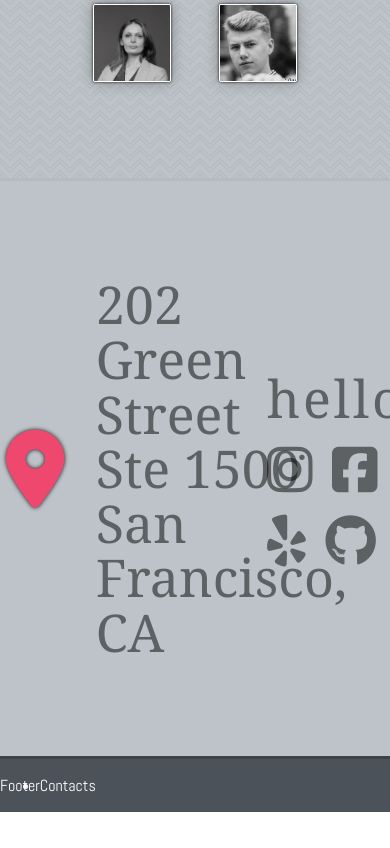
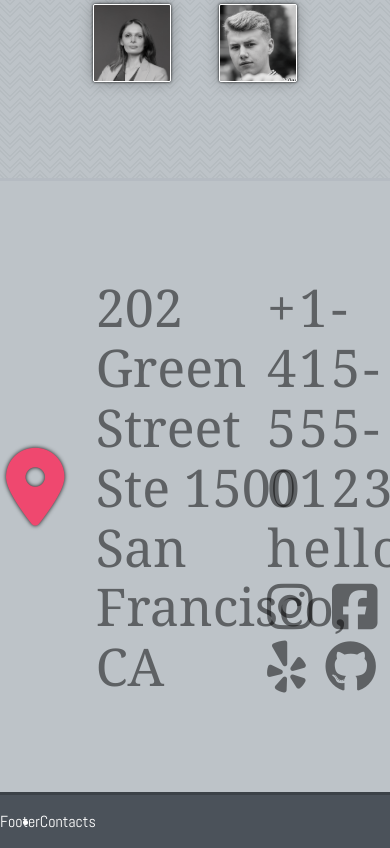
Before and after one commit to mreed4/flex-company, a plain HTML site: page index.html in a window 390 px wide. Shown: the part 5356-6204 px from the top of the page. Before the commit the page ends 6168 px from the top, so only its background shows below. Drawn offline with nearby package versions, Linux system fonts and the light colour scheme.

Commit message:
Add fake phone number

```diff
--- a/index.html
+++ b/index.html
@@ -203,13 +203,14 @@
         <div class="contact-card">
           <div><i class="fas fa-map-marker-alt"></i></div>
           <div>
-            202 Green Street <br />
+            202 Green Street<br />
             Ste 1500<br />
-            San Francisco, CA <br />
+            San Francisco, CA<br />
           </div>
         </div>
         <div class="contact-card">
-          hello@flex.co <br />
+          +1-415-555-0123<br />
+          hello@flex.co<br />
           <i class="fab fa-instagram"></i>
           <i class="fab fa-facebook-square"></i>
           <i class="fab fa-yelp"></i>
--- a/styles.css
+++ b/styles.css
@@ -444,6 +444,7 @@ main section {
   font-size: 325%;
   font-family: "Noto Serif", serif;
   color: rgba(0, 0, 0, 0.5);
+  line-height: 1.15;
 }
 
 .contact-card:nth-child(1) {
@@ -459,7 +460,6 @@ main section {
 }
 
 .contact-card:nth-child(1) > div:nth-child(2) {
-  line-height: 1.05;
 }
 
 .contact-card:nth-child(2) {
```
